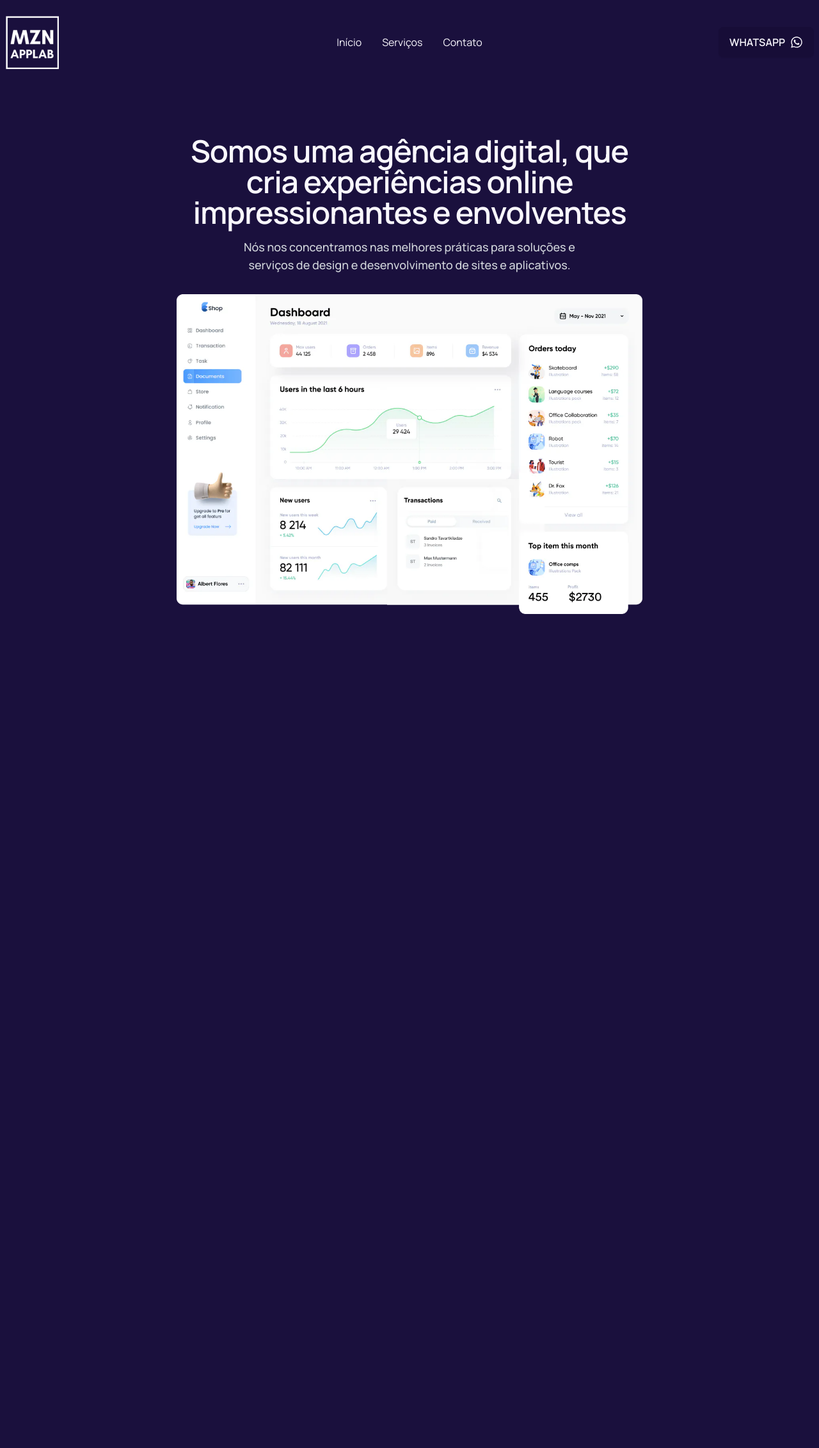
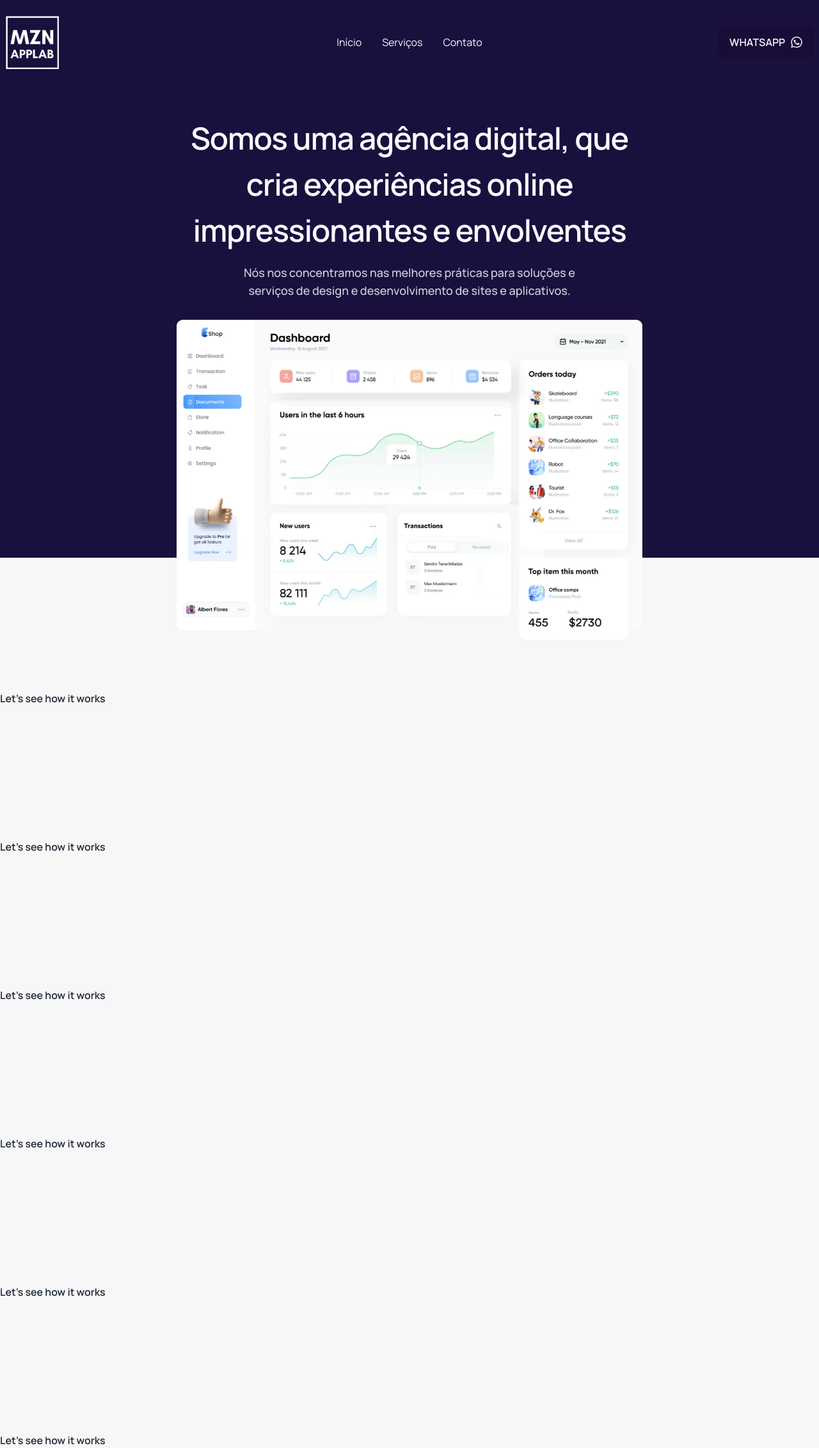
Before and after one commit to jessemezini/feacomoveis.com.br, a Next.js app: page / in a window 1280 px wide. Shown: the whole page at 64% size. Before the commit the page ends 960 px from the top, so only its background shows below. Built offline with nearby package versions, Linux system fonts and the light colour scheme.

Commit message:
added react awesome reveal

```diff
--- a/package.json
+++ b/package.json
@@ -9,8 +9,10 @@
     "lint": "next lint"
   },
   "dependencies": {
+    "@emotion/react": "^11.11.4",
     "next": "14.2.4",
     "react": "^18",
+    "react-awesome-reveal": "^4.2.12",
     "react-dom": "^18",
     "react-icons": "^5.2.1"
   },
--- a/src/app/page.tsx
+++ b/src/app/page.tsx
@@ -1,20 +1,26 @@
+"use client";
 import Image from "next/image";
+import { Fade, Slide } from "react-awesome-reveal";
 
 export default function Home() {
   return (
     <>
-      <main className="container mx-auto">
-        <div className="max-w-3xl mx-auto mt-24 text-center px-5">
-          <h1 className="font-semibold text-4xl sm:text-5xl leading-normal tracking-tight mb-4">
+      <section className="container mx-auto max-w-3xl mt-16 text-center px-5">
+        <Slide direction="up">
+          <h1 className="text-4xl sm:text-5xl leading-normal sm:leading-normal tracking-tight mb-4">
             Somos uma agência digital, que cria experiências online
             impressionantes e envolventes
           </h1>
+        </Slide>
 
+        <Fade direction="up" delay={500}>
           <p className="max-w-xl mx-auto text-base sm:text-lg font-medium leading-loose text-gray-300">
             Nós nos concentramos nas melhores práticas para soluções e serviços
             de design e desenvolvimento de sites e aplicativos.
           </p>
+        </Fade>
 
+        <Fade delay={750} duration={2000}>
           <Image
             src="/website.webp"
             alt="MZN App Lab"
@@ -22,8 +28,29 @@ export default function Home() {
             height={768}
             className="mx-auto mt-8"
           />
+        </Fade>
+      </section>
+
+      <section className="bg-[#f7f7f7] -mt-32" data-theme="light">
+        <div className="container mx-auto pt-52">
+          <h2>Let’s see how it works</h2>
         </div>
-      </main>
+        <div className="container mx-auto pt-52">
+          <h2>Let’s see how it works</h2>
+        </div>
+        <div className="container mx-auto pt-52">
+          <h2>Let’s see how it works</h2>
+        </div>
+        <div className="container mx-auto pt-52">
+          <h2>Let’s see how it works</h2>
+        </div>
+        <div className="container mx-auto pt-52">
+          <h2>Let’s see how it works</h2>
+        </div>
+        <div className="container mx-auto pt-52">
+          <h2>Let’s see how it works</h2>
+        </div>
+      </section>
     </>
   );
 }
```
Also changed, not shown: 1 other file (tests, documents, lock files or other folders).
